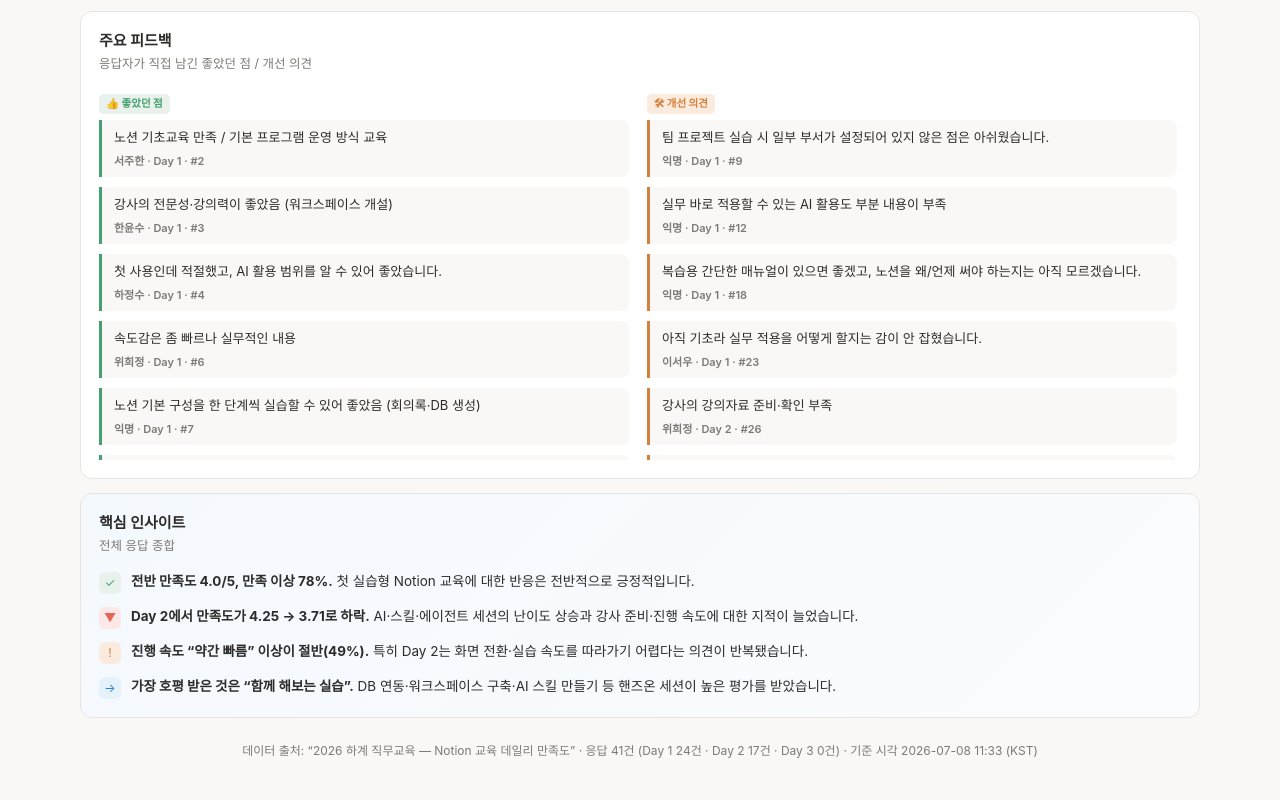
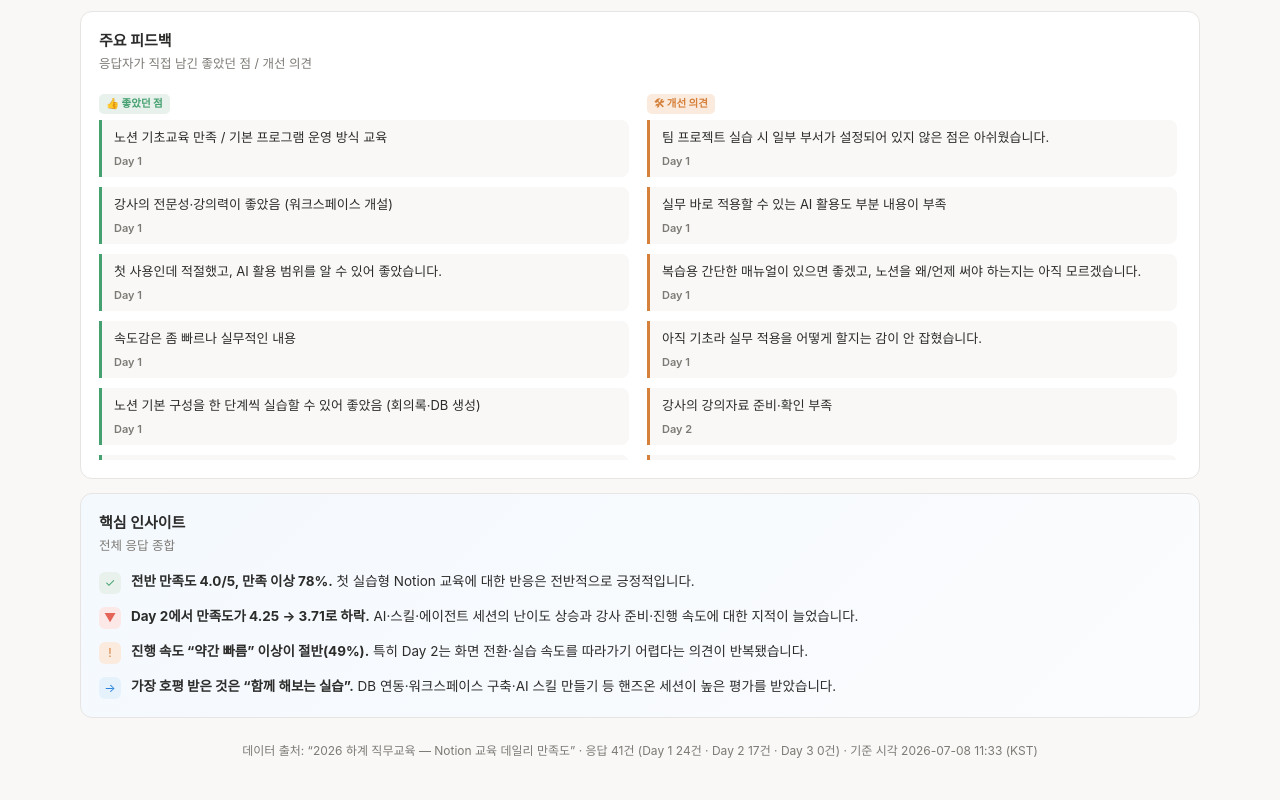
Before and after one commit to buenosiempre-cmd/notion-edu-dashboard, a plain HTML site: page index.html in a window 1280 px wide. Shown: the part 953-1753 px from the top of the page. Drawn offline with Linux system fonts and the light colour scheme.

Commit message:
Add files via upload

```diff
--- a/index.html
+++ b/index.html
@@ -328,7 +328,7 @@
   document.getElementById("negList").innerHTML = neg.length?neg.map(q=>quote(q,"neg")).join(""):`<div class="empty">표시할 의견이 없습니다.</div>`;
 }
 
-function label(r){const day="Day "+r.d; return (r.nm?r.nm:"익명")+" · "+day+" · #"+r.n;}
+function label(r){return "Day "+r.d;}
 function quote(q,cls){return `<div class="quote ${cls}">${q.t}<div class="who">${q.who}</div></div>`;}
 
 function renderCmp(){
```
